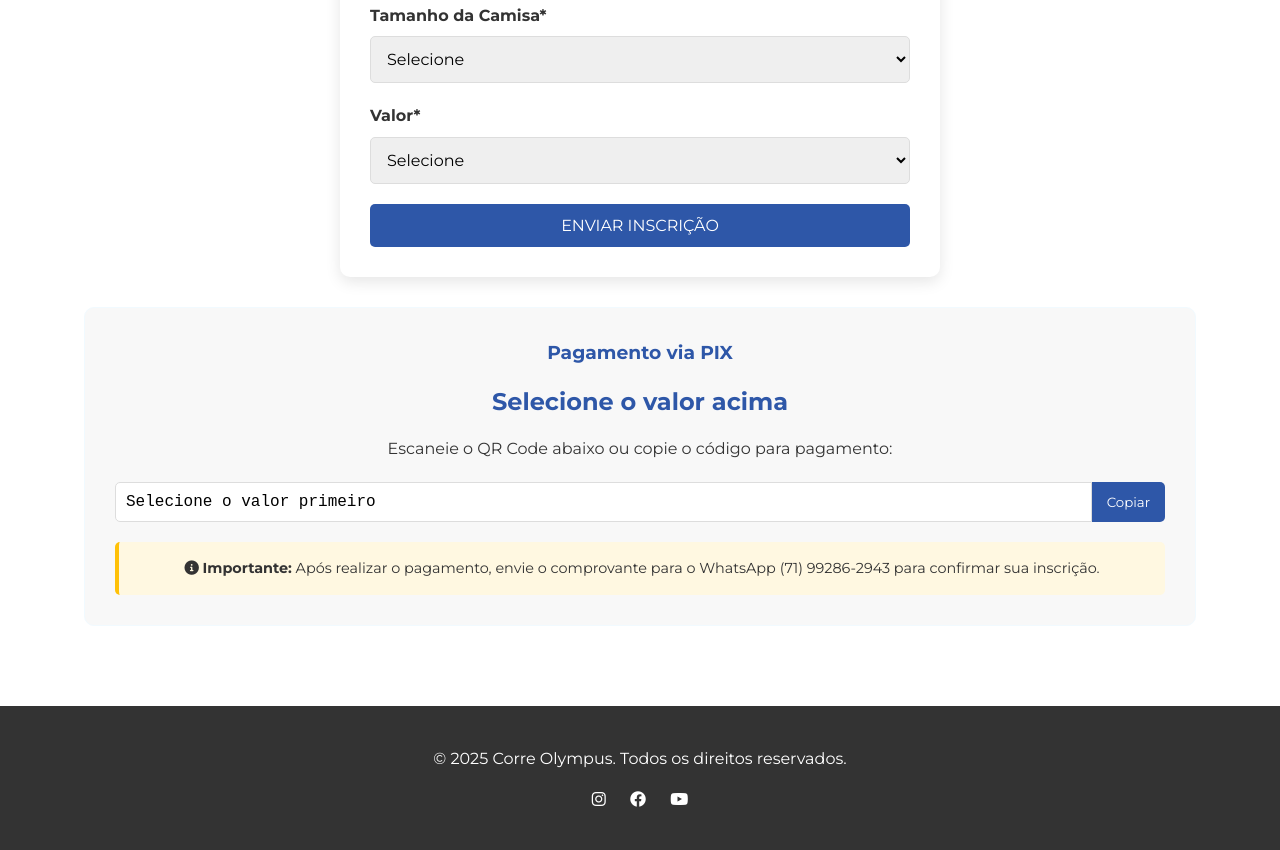
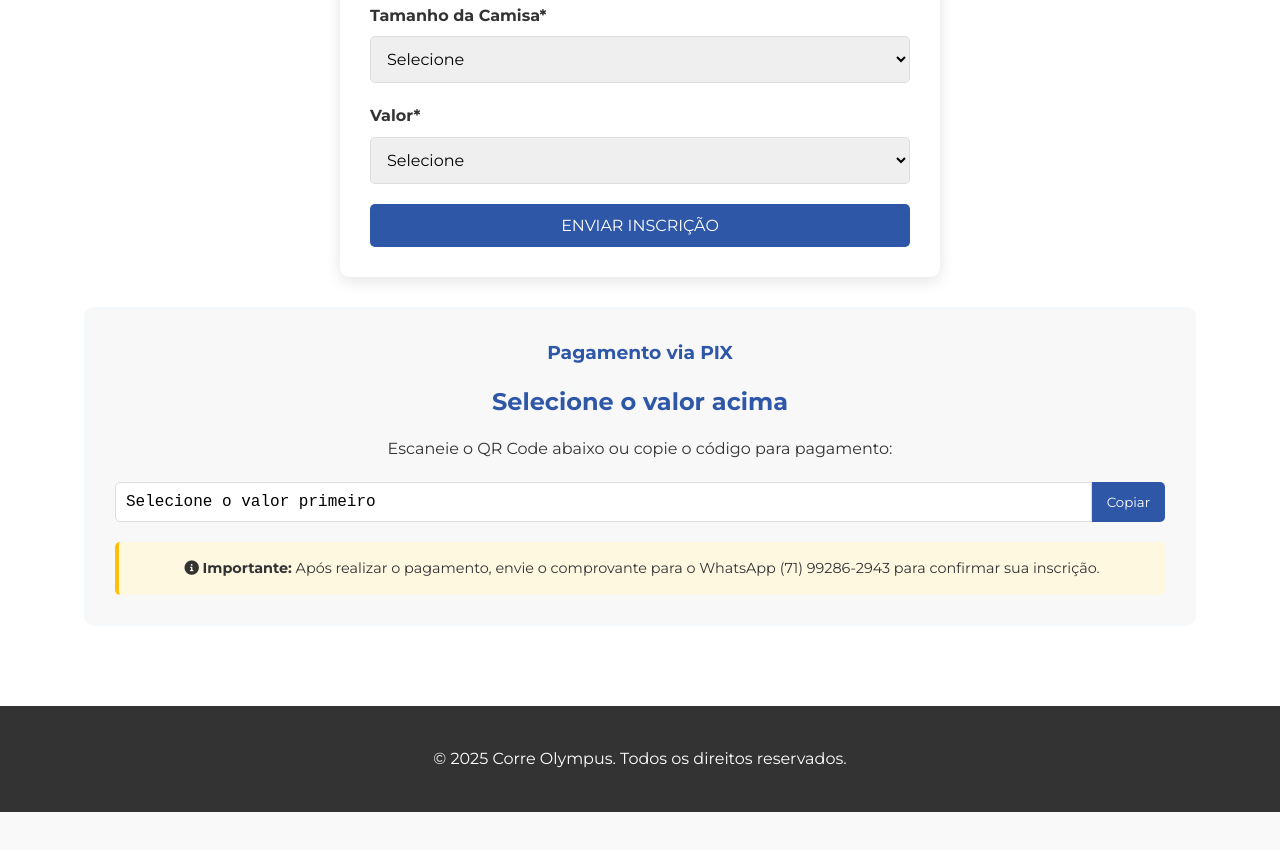
Before and after one commit to correolympus/corrida, a plain HTML site: page index.html in a window 1280 px wide. Shown: the part 2827-3677 px from the top of the page. After the commit the page ends 3639 px from the top, so only its background shows below. Drawn offline with nearby package versions, Linux system fonts and the light colour scheme.

Commit message:
Atualização

```diff
--- a/index.html
+++ b/index.html
@@ -659,11 +659,7 @@
     <footer>
         <div class="container">
             <p>&copy; 2025 Corre Olympus. Todos os direitos reservados.</p>
-            <div style="margin-top: 15px;">
-                <a href="#" style="color: #fff; margin: 0 10px;"><i class="fab fa-instagram"></i></a>
-                <a href="#" style="color: #fff; margin: 0 10px;"><i class="fab fa-facebook"></i></a>
-                <a href="#" style="color: #fff; margin: 0 10px;"><i class="fab fa-youtube"></i></a>
-            </div>
+
         </div>
     </footer>
 
```
